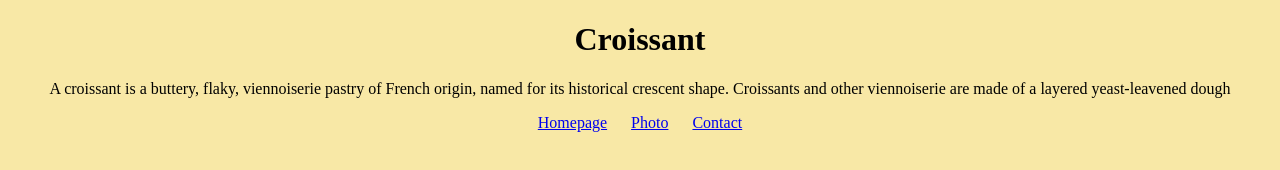
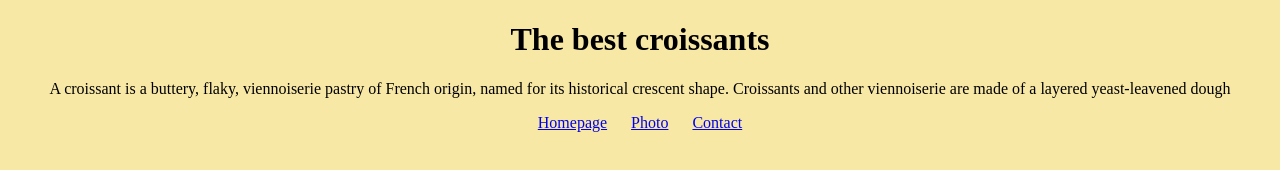
Before and after one commit to PL-coding/croissant-homework, a plain HTML site: page index.html in a window 1280 px wide. Drawn offline with Linux system fonts and the light colour scheme.

Commit message:
Updated heading on index for SEO

```diff
--- a/index.html
+++ b/index.html
@@ -12,7 +12,7 @@
     <title>The best croissants in Australia - Croissant.com</title>
   </head>
   <body>
-    <h1>Croissant</h1>
+    <h1>The best croissants</h1>
     <p>
       A croissant is a buttery, flaky, viennoiserie pastry of French origin,
       named for its historical crescent shape. Croissants and other viennoiserie
```
